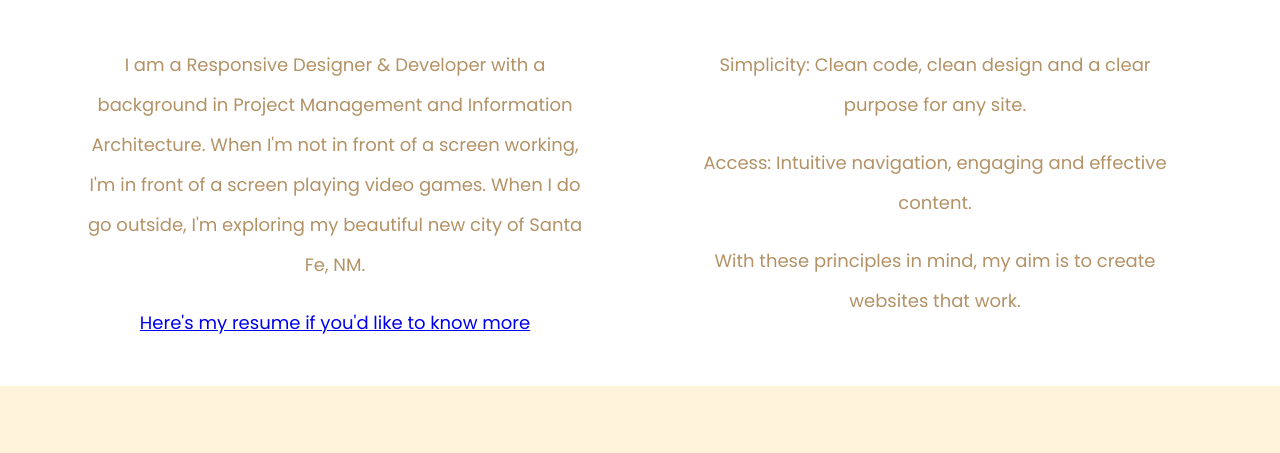
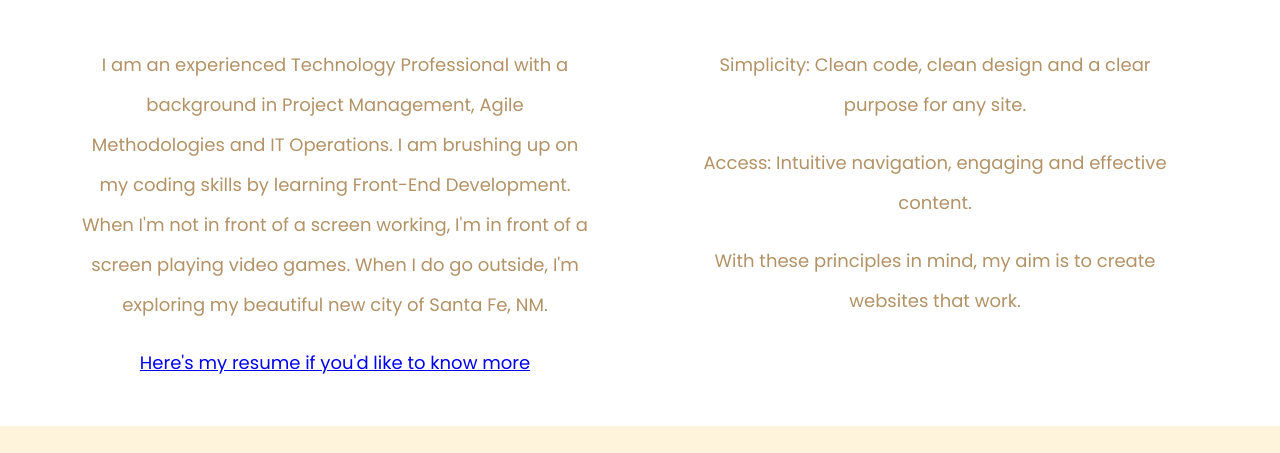
Before and after one commit to emilyalmond-stack/space-order-light, a plain HTML site: page index.html in a window 1280 px wide. Shown: the part 733-1186 px from the top of the page. Drawn offline with Linux system fonts and the light colour scheme.

Commit message:
changed text in a bit about me

```diff
--- a/index.html
+++ b/index.html
@@ -40,7 +40,8 @@
               <h2>Principles</h2>
             </div>
             <div class="half-width">
-              <p>I am a <span>Responsive Designer & Developer</span> with a background in Project Management and Information Architecture. When I'm not in front of a screen working,
+              <p>I am an experienced Technology Professional with a background in Project Management, Agile Methodologies and IT Operations.
+                I am brushing up on my coding skills by learning Front-End Development. When I'm not in front of a screen working,
                 I'm in front of a screen playing video games. When I do go outside, I'm exploring my beautiful new city of Santa Fe, NM.</p>
 
               <p><a href="/space-order-light/pdfs/AlmondResume.pdf">Here's my resume if you'd like to know more </a></p>
```
Also changed, not shown: 1 other file.
